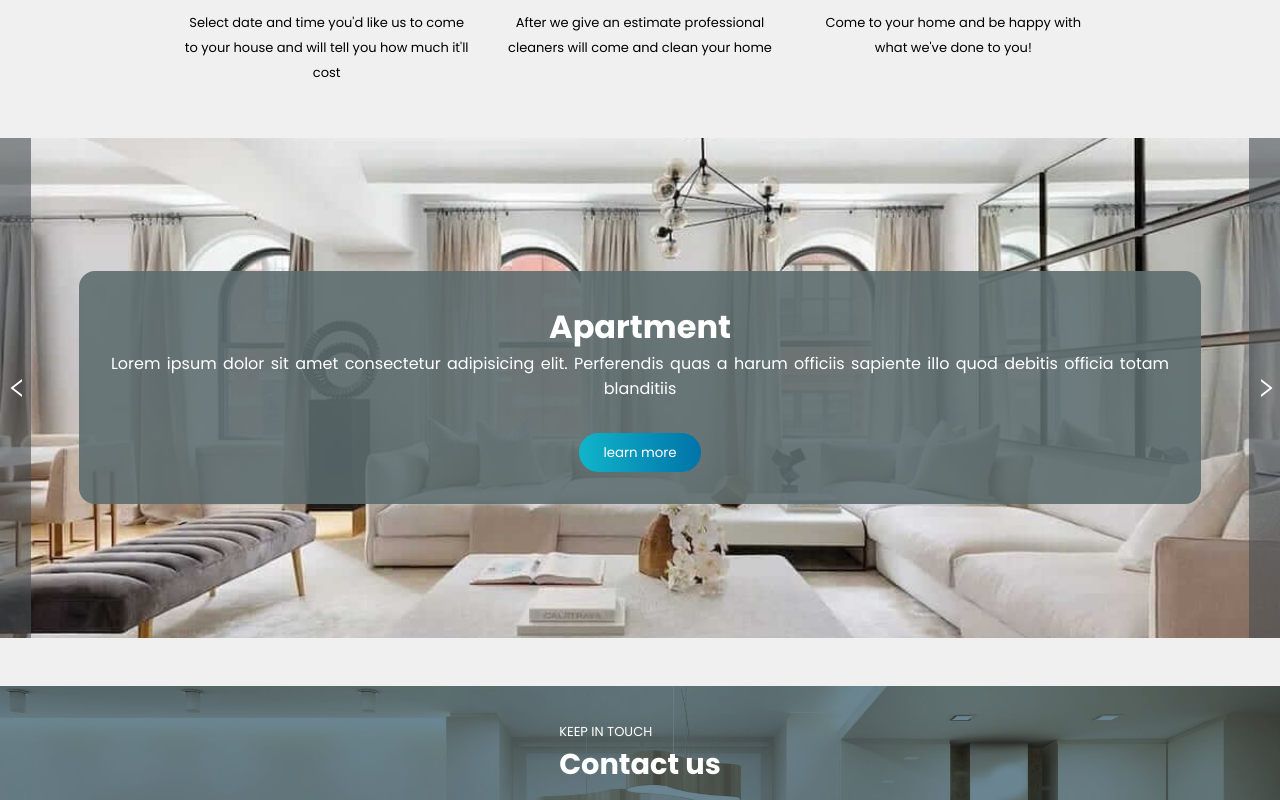
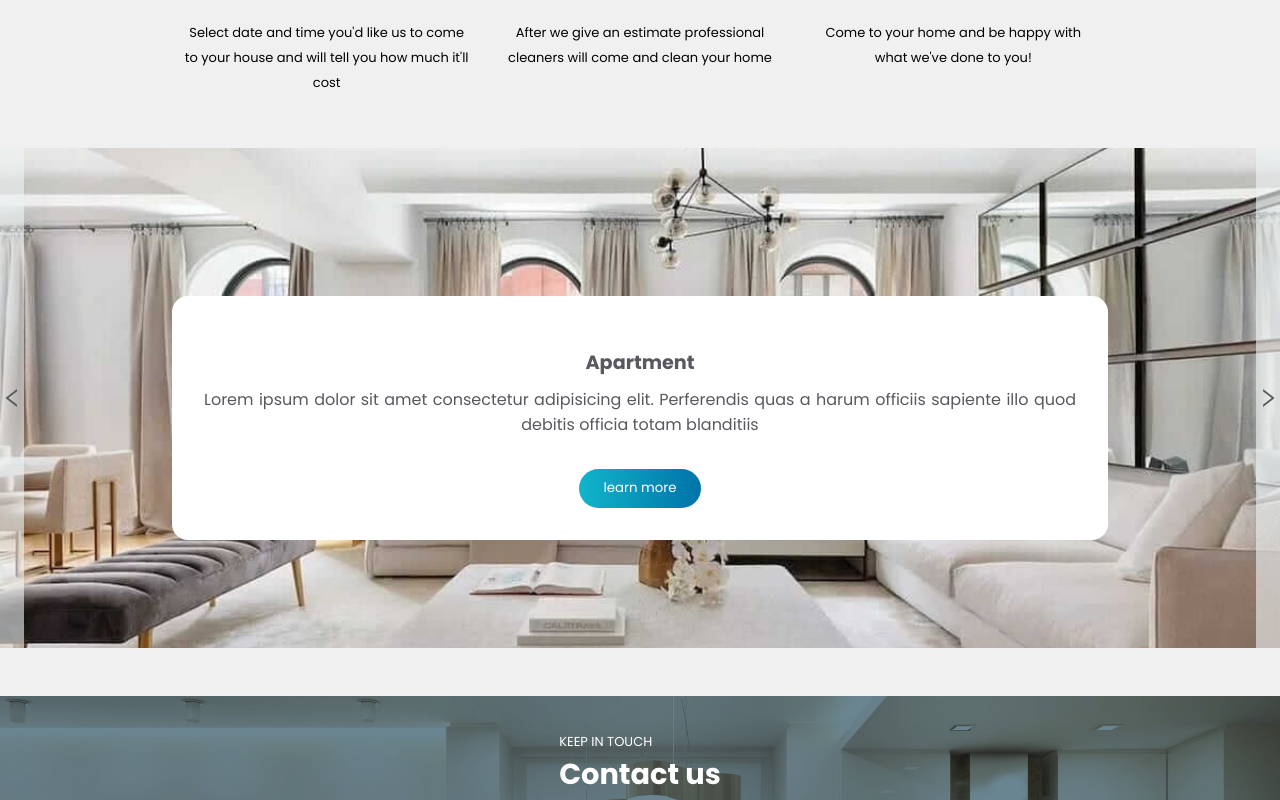
Before and after one commit to aidatavar/new-haven-cleaner-llc, a React (Create React App) app: page / in a window 1280 px wide. Shown: the part 1480-2280 px from the top of the page. Built offline with nearby package versions, Linux system fonts and the light colour scheme.

Commit message:
added media queries to carousel

```diff
--- a/src/Components/Carousel/Carousel.jsx
+++ b/src/Components/Carousel/Carousel.jsx
@@ -59,7 +59,7 @@ const Carousel = () => {
               <h1>{images[currentImg].title}</h1>
               <p>{images[currentImg].paragraph}</p>
               <button className='btn'>{images[currentImg].button}</button>
-              </div>
+            </div>
             </div>
             </div>
             <div className="right grid"
--- a/src/Components/Carousel/carousel.css
+++ b/src/Components/Carousel/carousel.css
@@ -30,21 +30,18 @@
   display: -webkit-box;
   display: -ms-flexbox;
   display: flex;
-  -webkit-transition: ease-in-out;
-  transition: ease-in-out;
 }
 
 .carousel .carouselInner .left {
-  -webkit-box-flex: 2.5%;
-      -ms-flex: 2.5%;
-          flex: 2.5%;
+  -webkit-box-flex: 1%;
+      -ms-flex: 1%;
+          flex: 1%;
   height: 100%;
-  background: rgba(71, 78, 80, 0.6);
+  background: rgba(241, 246, 247, 0.6);
 }
 
 .carousel .carouselInner .left .icon {
-  color: var(--white-color);
-  margin-left: 5px;
+  color: var(--text-color);
   font-size: 1.5rem;
 }
 
@@ -53,20 +50,20 @@
 }
 
 .carousel .carouselInner .spaceBetween .center {
-  -webkit-box-flex: 95%;
-      -ms-flex: 95%;
-          flex: 95%;
+  -webkit-box-flex: 98%;
+      -ms-flex: 98%;
+          flex: 98%;
   height: 100%;
   display: -ms-grid;
   display: grid;
   place-items: center;
   text-align: justify;
   text-align-last: center;
-  color: var(--white-color);
+  color: var(--text-color);
 }
 
 .carousel .carouselInner .spaceBetween .center .cardDiv {
-  background: rgba(92, 108, 110, 0.886);
+  background: white;
   padding: 2rem;
   border-radius: 1rem;
 }
@@ -77,16 +74,71 @@
 }
 
 .carousel .carouselInner .right {
-  -webkit-box-flex: 2.5%;
-      -ms-flex: 2.5%;
-          flex: 2.5%;
+  -webkit-box-flex: 1%;
+      -ms-flex: 1%;
+          flex: 1%;
   height: 100%;
-  background: rgba(71, 78, 80, 0.6);
+  background: rgba(241, 246, 247, 0.6);
 }
 
 .carousel .carouselInner .right .icon {
-  color: var(--white-color);
-  margin-left: 5px;
+  color: var(--text-color);
   font-size: 1.5rem;
 }
+
+@media screen and (min-width: 320px) {
+  .center {
+    -webkit-box-flex: 88%;
+        -ms-flex: 88%;
+            flex: 88%;
+  }
+  .center .cardDiv {
+    height: 70%;
+    font-size: .6rem;
+    margin: 0;
+  }
+  h1 {
+    font-size: 1.2rem;
+    margin-bottom: 10px;
+  }
+}
+
+@media screen and (min-width: 370px) {
+  .center {
+    -webkit-box-flex: 80%;
+        -ms-flex: 80%;
+            flex: 80%;
+  }
+  .center .cardDiv {
+    font-size: 1rem;
+    height: auto;
+    margin: -5px;
+  }
+}
+
+@media screen and (min-width: 768px) {
+  .center .cardDiv {
+    margin: 100px;
+  }
+  .center .cardDiv h1 {
+    margin-top: 20px;
+  }
+}
+
+@media screen and (min-width: 1440px) {
+  .center {
+    -webkit-box-flex: 85%;
+        -ms-flex: 85%;
+            flex: 85%;
+  }
+  .right {
+    padding: 5px;
+  }
+  .left {
+    -webkit-box-flex: 2.5%;
+        -ms-flex: 2.5%;
+            flex: 2.5%;
+    padding: 5px;
+  }
+}
 /*# sourceMappingURL=carousel.css.map */
--- a/src/Components/Carousel/carousel.scss
+++ b/src/Components/Carousel/carousel.scss
@@ -27,36 +27,36 @@
         background-repeat: no-repeat;
         background-size: cover;
         display: flex;
-        transition: ease-in-out;
 
         .left{
-            flex: 2.5%;
+            flex: 1%;
             height: 100%;
-            background: rgba(71, 78, 80, 0.6);
+            background: rgba(241, 246, 247, 0.6);
 
 
             .icon{
-                color: var(--white-color);
-                margin-left: 5px;
+                color: var(--text-color);
                 font-size: 1.5rem;
+
             }
         }
         .spaceBetween{
             padding: 3rem;
 
         .center{
-            flex: 95%;
+            flex: 98%;
             height: 100%;
             display: grid;
             place-items: center;
             text-align: justify;
             text-align-last: center;
-            color: var(--white-color);
+            color: var(--text-color);
 
                 .cardDiv{
-                    background: rgba(92, 108, 110, 0.886);
+                    background: white;
                     padding: 2rem;
                     border-radius: 1rem;
+
                 }
 
                 .btn{
@@ -68,13 +68,12 @@
 
          }
         .right{
-            flex: 2.5%;
+            flex: 1%;
             height: 100%;
-            background: rgba(71, 78, 80, 0.6);
+            background: rgba(241, 246, 247, 0.6);
 
             .icon{
-                color: var(--white-color);
-                margin-left: 5px;
+                color: var(--text-color);
                 font-size: 1.5rem;
             }
         }
@@ -82,3 +81,59 @@
     }
 
 }
+
+@media screen and (min-width: 320px) {
+    .center{
+        flex: 88%;
+
+        .cardDiv{
+            height: 70%;
+            font-size: .6rem;
+            margin: 0;
+        }
+    }
+
+    h1{
+        font-size: 1.2rem;
+        margin-bottom: 10px;
+    }
+}
+
+@media screen and (min-width: 370px) {
+    .center{
+        flex: 80%;
+
+        .cardDiv{
+            font-size: 1rem;
+            height: auto;
+            margin: -5px;
+
+        }
+    }
+}
+
+@media screen and (min-width: 768px) {
+     .center .cardDiv{
+        margin: 100px;
+        h1{
+            margin-top: 20px;
+        }
+    }
+}
+
+@media screen and (min-width: 1440px) {
+    .center{
+        flex: 85%;
+        .cardDiv{
+
+        }
+    }
+    .right{
+        padding: 5px;
+
+    }
+    .left{
+        flex: 2.5%;
+        padding: 5px;
+    }
+}
--- a/src/Components/Helper/carouselData.js
+++ b/src/Components/Helper/carouselData.js
@@ -30,7 +30,7 @@ export const images = [
         img: image4
     },
     {
-        title: "Post-construction site",
+        title: "Post-construction",
         paragraph: "Lorem ipsum dolor sit amet consectetur adipisicing elit. Perferendis quas a harum officiis sapiente illo quod debitis officia totam blanditiis",
         button: "learn more",
         img: image5
```
Also changed, not shown: 1 other file (tests, documents, lock files or other folders).
